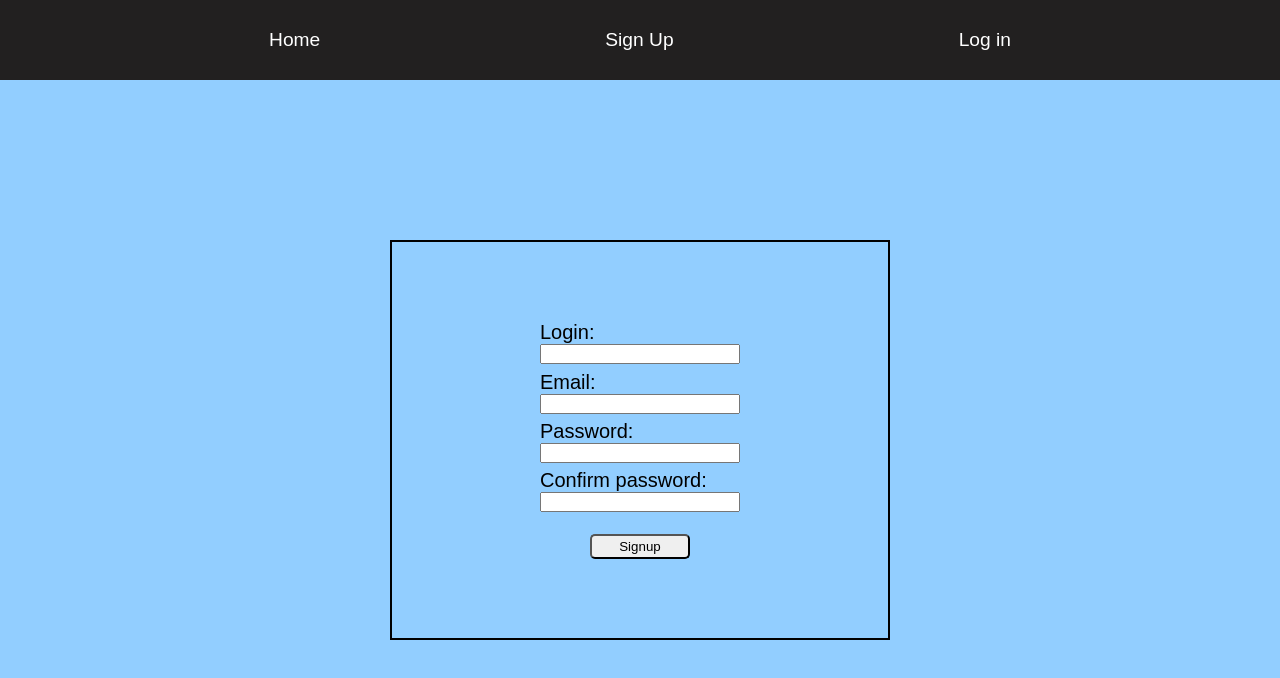
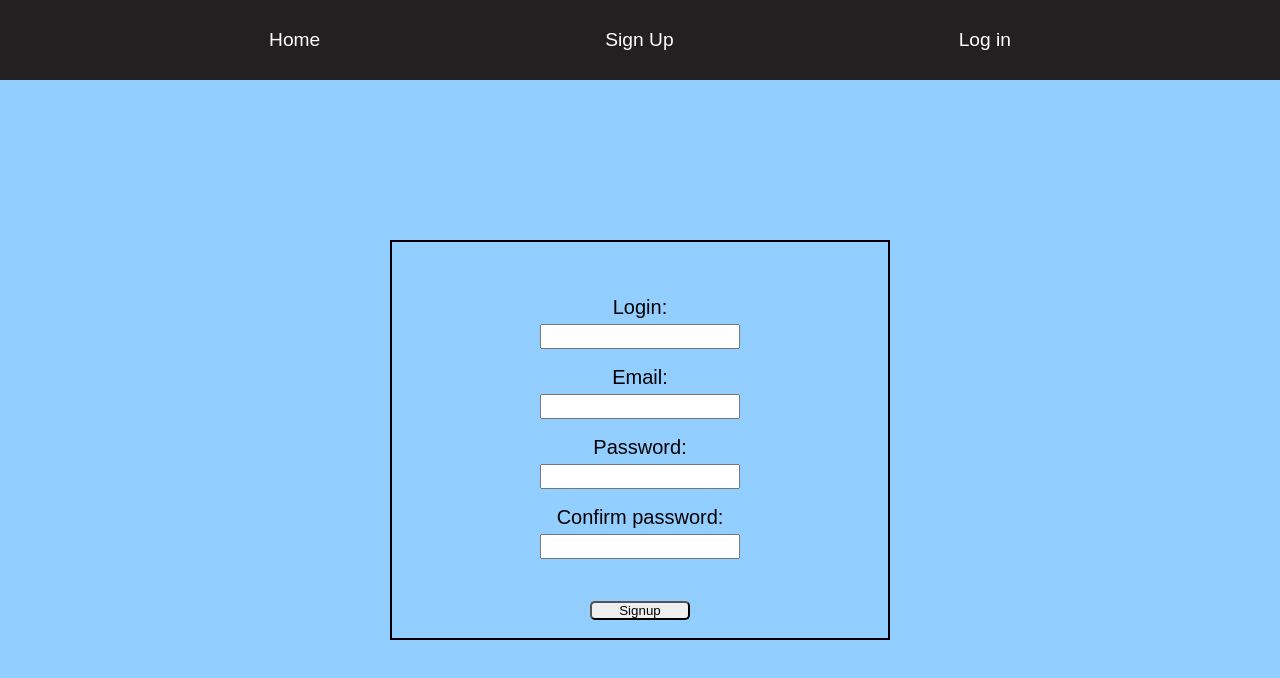
Before and after one commit to georgereddyr/devbrother, a React (Create React App) app in the folder task1/: page /sign-up in a window 1280 px wide. Shown: the top 678 px of the page. Built offline with nearby package versions, Linux system fonts and the light colour scheme.

Commit message:
fixed styles, added validation error messages

```diff
--- a/task1/src/App.css
+++ b/task1/src/App.css
@@ -20,7 +20,13 @@ body {
   width: 100vw;
 }
 
-
+.content {
+  display: flex;
+  justify-content: center;
+  align-items: center;
+  text-align: center;
+  flex-direction: column;
+}
 
 
 .home,
--- a/task1/src/App.js
+++ b/task1/src/App.js
@@ -8,18 +8,20 @@ import SignupPage from './pages/SignupPage'
 import LoginPage from './pages/LoginPage'
 
 function App() {
-  const [auth, setAuth] = useState(null);
+  const [auth, setAuth] = useState(false);
 
 
   return(
     <>
       <Router>
         <Navbar />
-        <Routes>
-          <Route path='/' exact element={<Home />} />
-          <Route path='/sign-up' element={<SignupPage />} />
-          <Route path='/login' element={<LoginPage />} />
-        </Routes>
+        <div className='container'>
+          <Routes>
+            <Route path='/' exact element={<Home />} />
+            <Route path='/sign-up' element={<SignupPage />} />
+            <Route path='/login' element={<LoginPage />} />
+          </Routes>
+        </div>
       </Router>
     </>
   )
--- a/task1/src/components/Input/Input.css
+++ b/task1/src/components/Input/Input.css
@@ -1,4 +1,5 @@
 input {
     height: 25px;
     width: 200px;
+    margin: 5px auto;
 }
--- a/task1/src/components/Login/Login.jsx
+++ b/task1/src/components/Login/Login.jsx
@@ -16,12 +16,11 @@ export default function Login () {
 
   function submit(e) {
     e.preventDefault();
-
+    console.log('login: ' + formValue.login, ' password: ' + formValue.password)
   }
 
   return(
     <>
-      <div className="container">
       <div className="form">
         <form onSubmit={submit}>
           <div className="labels">Login:
@@ -33,7 +32,6 @@ export default function Login () {
           <input type="submit" value="Sign In" className="button" />
         </form>
       </div>
-      </div>
     </>
     )
 };
--- a/task1/src/components/Signup/Signup.css
+++ b/task1/src/components/Signup/Signup.css
@@ -9,25 +9,27 @@
 
 
 form {
-
+  text-align: center;
   height: 60%;
   display: flex;
   flex-direction: column;
   align-items: center;
   justify-content: space-between;
+  margin-bottom: 10%;
 }
 
-input {
-  height: 20px;
-  width: 200px;
+.error-msg {
+  color: rgb(100, 0, 0);
+  margin: 0 auto;
+  font-size: 11px;
 }
 
 .button {
   cursor: pointer;
   border-radius: 5px;
-  height: 25px;
+  height: 25px !important;
   width: 50%;
-  margin-top: 15px;
+  margin: 25px auto;
 }
 
 .button:hover {
--- a/task1/src/components/Signup/Signup.jsx
+++ b/task1/src/components/Signup/Signup.jsx
@@ -48,25 +48,31 @@ export default function Signup(props) {
 
   return (
     <>
-      <div className="container">
       <div className="form">
         <form onSubmit={submit}>
           <div className="labels">Login:
-              <Input type="text" onChange={handleFormChange} name='login' />
+            <Input type="text" onChange={handleFormChange} name='login'
+              error={<span>{formValidation.login.error}</span>} />
+            <span className="error-msg"> {formValidation.login.error} <br /></span>
           </div>
           <div className="labels">Email:
-              <Input type="email" onChange={handleFormChange} name='email' />
+            <Input type="email" onChange={handleFormChange} name='email'
+              error={<span>{formValidation.isEmail.error}</span>} />
+            <span className="error-msg">{formValidation.isEmail.error} <br /></span>
           </div>
           <div className="labels">Password:
-              <Input type="password" onChange={handleFormChange} name='password' />
+            <Input type="password" onChange={handleFormChange} name='password'
+              error={<span>{formValidation.password.error}</span>}/>
+            <span className="error-msg">{formValidation.password.error} <br /></span>
           </div>
           <div className="labels">Confirm password:
-              <Input type="password" onChange={handleFormChange} name='passwordConfirmation' />
+            <Input type="password" onChange={handleFormChange} name='passwordConfirmation'
+              error={<span>{formValidation.passwordConfirmation.error}</span>} />
+            <span className="error-msg">{formValidation.passwordConfirmation.error} <br /></span>
           </div>
           <input type="submit" value="Signup" className="button" />
         </form>
       </div>
-      </div>
     </>
   )
 };
--- a/task1/src/pages/Home.jsx
+++ b/task1/src/pages/Home.jsx
@@ -3,11 +3,14 @@ import '../App.css'
 
 export default function Home() {
   return(
-    <div className='app'>
-      <div className='constainer'>
-        Lorem ipsum dolor sit amet consectetur adipisicing elit. Inventore optio aspernatur consectetur quaerat dolore, suscipit corporis recusandae?
-        Cupiditate, labore magnam perspiciatis non aspernatur, aliquid incidunt dolorem ab maiores iusto quis.asdfsda
-      </div>
+    <div className='content'>
+      <p>Lorem ipsum dolor sit amet consectetur adipisicing elit. Inventore optio aspernatur consectetur quaerat dolore, suscipit corporis recusandae?
+      Cupiditate, labore magnam perspiciatis non aspernatur, aliquid incidunt dolorem ab maiores iusto quis.</p>
+      <br />
+      <p>Lorem ipsum dolor sit amet consectetur adipisicing elit. Inventore optio aspernatur consectetur quaerat dolore, suscipit corporis recusandae?
+      Cupiditate, labore magnam perspiciatis non aspernatur, aliquid incidunt dolorem ab maiores iusto quis.</p>
+
+
     </div>
   )
 }
--- a/task1/src/utilities/validation.js
+++ b/task1/src/utilities/validation.js
@@ -38,9 +38,7 @@ const validation = {
   passwordLength: function (value, fieldName) {
     if (value.length < 7 || value.length > 18) {
       let error = 'Password should be 7-18 characters long';
-      console.log(value);
       return isValid(false, fieldName, error);
-
     }
     return isValid(true, fieldName, '');
   },
```
Lines whose indentation alone changed are shown as unchanged.
